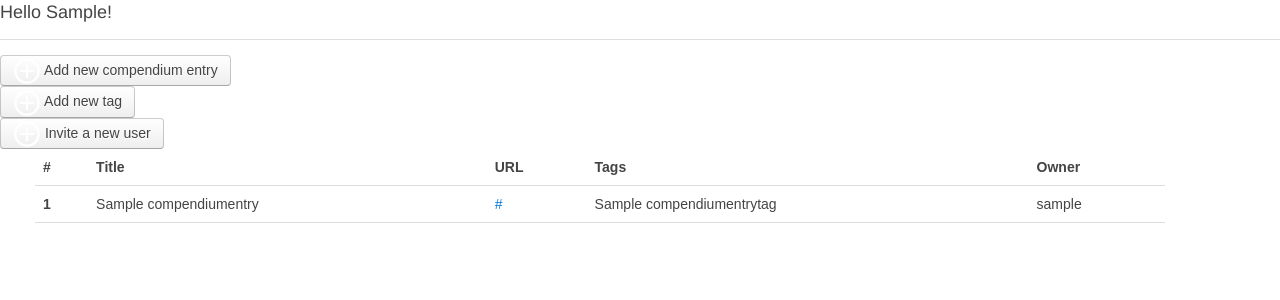
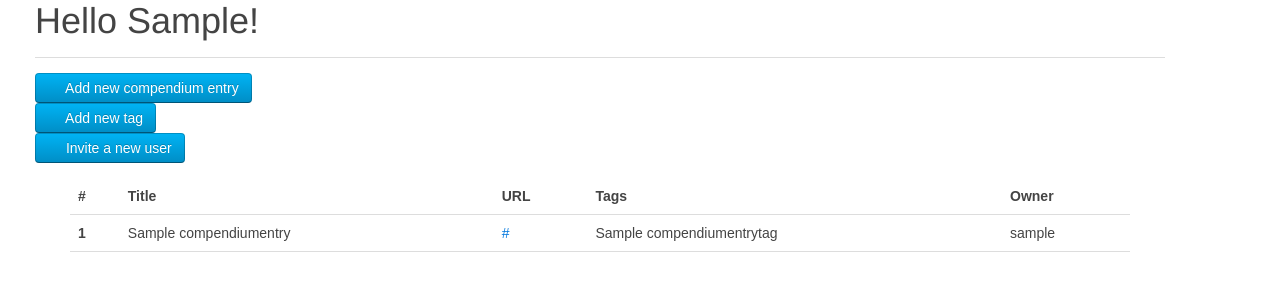
Before and after one commit to The-Encryption-Compendium/the-encryption-compendium, a Django app: page /research/dashboard in a window 1280 px wide. Shown: the part 42-342 px from the top of the page. Run offline with Django 3.2, Linux system fonts and the light colour scheme; a user stored in the database is signed in; tables that the repository leaves empty hold one stand-in row (values such as "Sample post"); some web fonts are replaced.

Commit message:
Change the dashboard styling to use UIkit.

```diff
--- a/src/templates/dashboard.html
+++ b/src/templates/dashboard.html
@@ -8,44 +8,45 @@
 {{ block.super }}
 {% load static %}
 <div class="container mx-md-n5">
-  <div class="row">
+  <ul class="uk-list">
+
     {# Button to add new compendium entries #}
-    <div class="col px-md-5">
+    <li>
       <a id="new_article_link" href="{% url 'research new article' %}">
-        <button class="uk-button">
+        <button class="uk-button uk-button-primary">
           <div class="my-1">
-            <img class="action-icon mr-1" src="{% static 'svg/add.svg' %}">
+            <i class="uk-icon-justify uk-icon-plus"></i>
             Add new compendium entry
           </div>
         </button>
       </a>
-    </div>
-
+    </li>
 
     {# Button to add new tags #}
-    <div class="col px-md-5">
+    <li>
       <a id="new_tag_link" href="{% url 'research add tag' %}">
-        <button class="uk-button">
+        <button class="uk-button uk-button-primary">
           <div class="my-1">
-            <img class="action-icon mr-1" src="{% static 'svg/add.svg' %}">
+            <i class="uk-icon-justify uk-icon-plus"></i>
             Add new tag
           </div>
         </button>
       </a>
-    </div>
+    </li>
 
     {% if request.user.is_staff %}
-    <div class="col px-md-5">
+    <li>
       <a id="invite_user_button" href="{% url 'add new user' %}">
-        <button class="uk-button">
+        <button class="uk-button uk-button-primary">
           <div class="my-1">
-            <img class="action-icon mr-1" src="{% static 'svg/add.svg' %}">
+            <i class="uk-icon-justify uk-icon-plus"></i>
             Invite a new user
           </div>
         </button>
       </a>
-    </div>
+    </li>
     {% endif %}
+  </ul>
 
   </div>
   <div class="uk-container">
--- a/src/templates/dashboard_base.html
+++ b/src/templates/dashboard_base.html
@@ -3,12 +3,10 @@
 {% block body %}
 
 {% include "includes/navbar.html" %}
-<div class="d-flex">
-  <div class="container-fluid mx-auto mt-4">
-    {% block contents %}
-    <h3>{% block page_header %}{% endblock %}</h3>
-    <hr>
-    {% endblock %}
-  </div>
+<div class="uk-container">
+  {% block contents %}
+  <h1 class="uk-h1">{% block page_header %}{% endblock %}</h1>
+  <hr>
+  {% endblock %}
 </div>
 {% endblock %}
--- a/src/templates/includes/navbar.html
+++ b/src/templates/includes/navbar.html
@@ -2,7 +2,7 @@
 Navigation bar across the top of the site for the researcher view.
 {% endcomment %}
 
-<nav class="uk-navbar uk-navbar-attached">
+<nav class="uk-navbar uk-navbar-attached" id="navbar">
   <ul class="uk-navbar-nav">
     <li>
       <a class="uk-navbar-brand" href="{% url 'research dashboard' %}">
```
